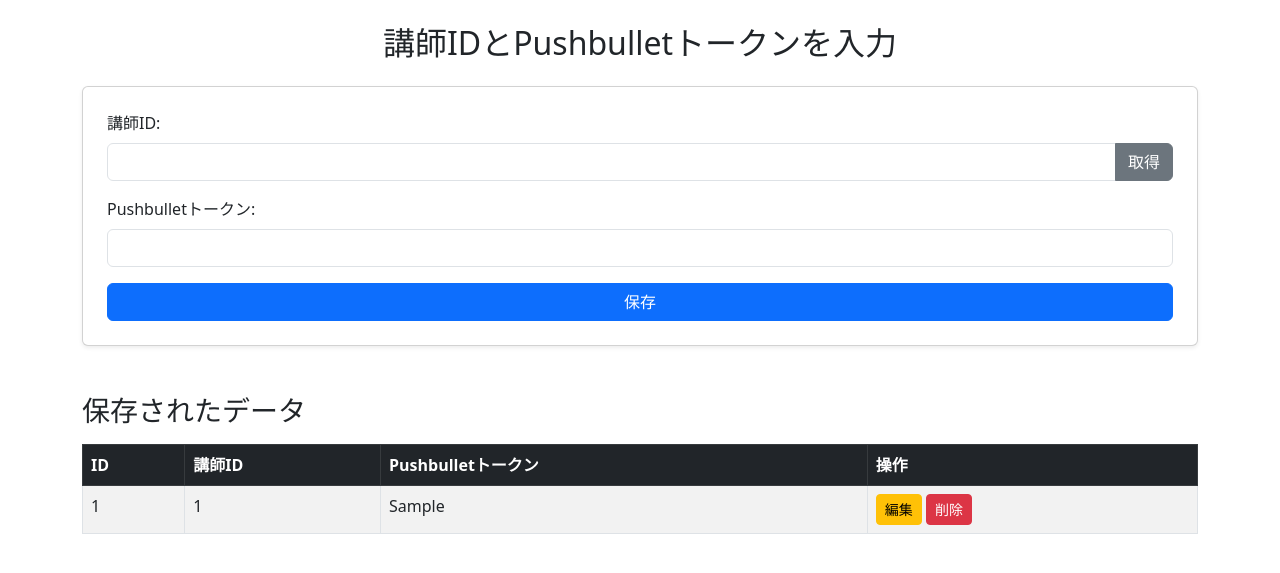
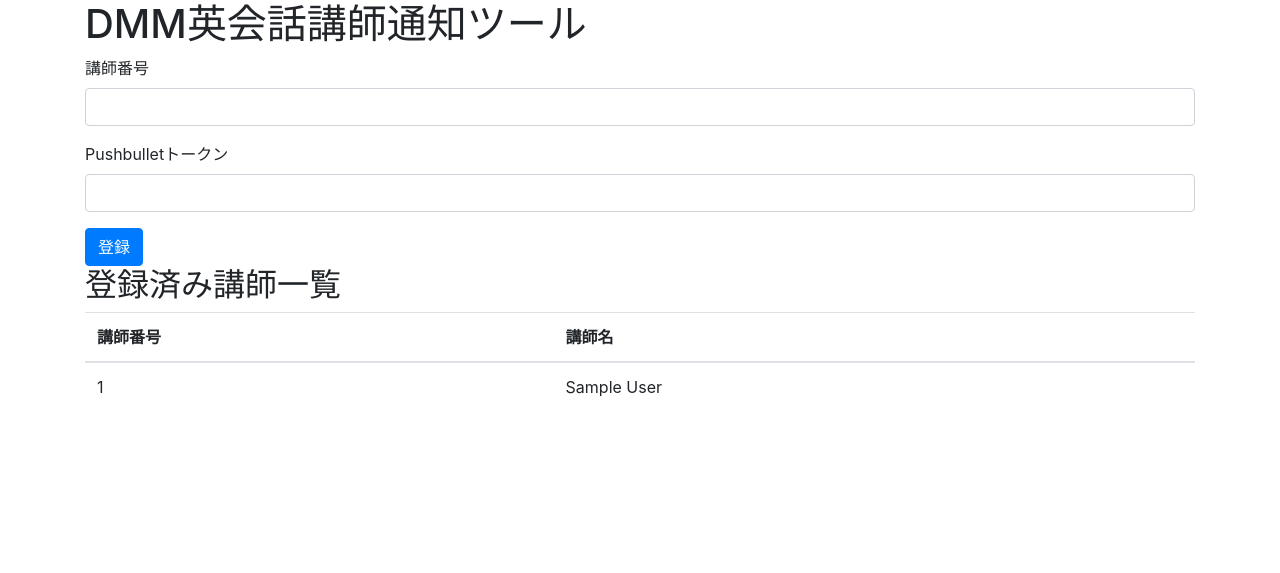
Before and after one commit to Shimomura-Rako/flask-app, a Flask app: page / in a window 1280 px wide. Shown: the top 573 px of the page. Run offline with Flask 3, Linux system fonts and the light colour scheme; tables that the repository leaves empty hold one stand-in row (values such as "Sample post"); some libraries are stand-ins or nearby versions.

Commit message:
Update app.py and index.html

```diff
--- a/app.py
+++ b/app.py
@@ -20,7 +20,7 @@
 
 app = Flask(__name__)
 
-app.config['SQLALCHEMY_DATABASE_URI'] = 'sqlite:///database.db'  # SQLiteを使用
+app.config['SQLALCHEMY_DATABASE_URI'] = 'sqlite:///database.db'
 
 app.config['SQLALCHEMY_TRACK_MODIFICATIONS'] = False
 
@@ -38,6 +38,8 @@
 
     teacher_id = db.Column(db.String(100), nullable=False)
 
+    teacher_name = db.Column(db.String(255), nullable=True)
+
     pushbullet_token = db.Column(db.String(255), nullable=False)
 
 
@@ -50,11 +52,35 @@
 
 
 
+# 講師名を取得する関数
+
+def get_teacher_name(teacher_id):
+
+    load_url = f"https://eikaiwa.dmm.com/teacher/index/{teacher_id}/"
+
+    headers = {"User-Agent": "Mozilla/5.0"}
+
+    html = requests.get(load_url, headers=headers)
+
+
+
+    if html.status_code != 200:
+
+        return None
+
+
+
+    soup = BeautifulSoup(html.content, "html.parser")
+
+    teacher_name_tag = soup.find("h1")
+
+    return teacher_name_tag.text.strip() if teacher_name_tag else "不明な講師"
+
+
+
 # Pushbullet通知を送信する関数
 
 def send_push_notification(user_token, teacher_id, name):
-
-    """Push通知を送信"""
 
     try:
 
@@ -72,83 +98,27 @@
 
 
 
-# 予約状況を確認し、通知を送る関数
+# 予約状況を確認する関数
 
 def check_teacher_availability():
 
-    """データベースに登録された全ユーザーの予約状況を確認し、必要なら通知"""
-
-    users = UserData.query.all()  # データベース内の全ユーザーを取得
+    users = UserData.query.all()
 
     for user in users:
 
-        teacher_id = user.teacher_id
+        teacher_name = get_teacher_name(user.teacher_id)
 
-        user_token = user.pushbullet_token
+        if teacher_name:
+
+            send_push_notification(user.pushbullet_token, user.teacher_id, teacher_name)
 
 
 
-        # 教師ページURLを生成
-
-        load_url = f"https://eikaiwa.dmm.com/teacher/index/{teacher_id}/"
-
-        headers = {
-
-            "User-Agent": "Mozilla/5.0 (Windows NT 10.0; Win64; x64) AppleWebKit/537.36 (KHTML, like Gecko) Chrome/122.0.0.0 Safari/537.36"
-
-        }
-
-        html = requests.get(load_url, headers=headers)
-
-
-
-        if html.status_code != 200:
-
-            print(f"⚠️ {teacher_id} のページが見つかりません (ステータスコード: {html.status_code})")
-
-            continue
-
-
-
-        soup = BeautifulSoup(html.content, "html.parser")
-
-
-
-        # 講師名を取得
-
-        teacher_name_tag = soup.find("h1")
-
-        if teacher_name_tag and teacher_name_tag.text:
-
-            teacher_name = teacher_name_tag.text.strip()
-
-        else:
-
-            teacher_name = "不明な講師"
-
-
-
-        print(f"🎤 取得した講師名: {teacher_name}")  # デバッグ用
-
-
-
-        # 予約状況を確認（仮のコード）
-
-        # ここで予約情報をチェックし、必要に応じて通知を送信します
-
-
-
-        # 例: 予約可の場合にPush通知を送る
-
-        send_push_notification(user_token, teacher_id, teacher_name)
-
-
-
-# APSchedulerを使って定期的にスクレイピングを実行
+# APSchedulerで定期実行
 
 scheduler = BackgroundScheduler()
 
-scheduler.add_job(check_teacher_availability, 'interval', minutes=1)  # 1分ごとに実行
+scheduler.add_job(check_teacher_availability, 'interval', minutes=1)
 
 scheduler.start()
 
@@ -174,13 +144,21 @@
 
         else:
 
-            new_data = UserData(teacher_id=teacher_id, pushbullet_token=pushbullet_token)
+            teacher_name = get_teacher_name(teacher_id)
 
-            db.session.add(new_data)
+            if not teacher_name:
 
-            db.session.commit()
+                flash("講師情報が取得できませんでした。番号を確認してください。", "danger")
 
-            flash("データを保存しました！", "success")
+            else:
+
+                new_data = UserData(teacher_id=teacher_id, teacher_name=teacher_name, pushbullet_token=pushbullet_token)
+
+                db.session.add(new_data)
+
+                db.session.commit()
+
+                flash(f"{teacher_name} (講師番号: {teacher_id}) を登録しました！", "success")
 
 
 
@@ -196,8 +174,6 @@
 
 if __name__ == "__main__":
 
-    # Render用にポートとホスト設定を変更
+    port = int(os.environ.get("PORT", 5000))
 
-    port = int(os.environ.get("PORT", 5000))  # Renderが指定したポートを使用
-
-    app.run(host="0.0.0.0", port=port, debug=True, use_reloader=False)  # 全てのIPアドレスからアクセス可能にする
+    app.run(host="0.0.0.0", port=port, debug=True, use_reloader=False)
--- a/templates/index.html
+++ b/templates/index.html
@@ -1,98 +1,101 @@
 <!DOCTYPE html>
-<html lang="ja">
+
+<html>
+
 <head>
-    <meta charset="UTF-8">
-    <meta name="viewport" content="width=device-width, initial-scale=1.0">
-    <title>設定画面</title>
-    <link href="https://cdn.jsdelivr.net/npm/bootstrap@5.3.0/dist/css/bootstrap.min.css" rel="stylesheet">
+
+    <title>DMM英会話講師通知ツール</title>
+
+    <link rel="stylesheet" href="https://stackpath.bootstrapcdn.com/bootstrap/4.5.2/css/bootstrap.min.css">
+
 </head>
-<body class="container mt-4">
 
-    <h2 class="text-center mb-4">講師IDとPushbulletトークンを入力</h2>
+<body>
 
-    <!-- エラーメッセージ表示 -->
+    <div class="container">
+
+        <h1>DMM英会話講師通知ツール</h1>
+
         {% with messages = get_flashed_messages(with_categories=true) %}
+
             {% if messages %}
+
                 {% for category, message in messages %}
-                <div class="alert alert-{{ category }}">{{ message }}</div>
+
+                    <div class="alert alert-{{ category }}">
+
+                        {{ message }}
+
+                    </div>
+
                 {% endfor %}
+
             {% endif %}
+
         {% endwith %}
 
-    <div class="card p-4 shadow-sm">
+
+
         <form method="POST">
-            <div class="mb-3">
-                <label for="teacher_id" class="form-label">講師ID:</label>
-                <div class="input-group">
-                    <input type="text" id="teacher_id" name="teacher_id" class="form-control" required>
-                    <button type="button" class="btn btn-secondary" onclick="fetchTeacherName()">取得</button>
-                </div>
-                <small id="teacher_name" class="text-muted"></small>
+
+            <div class="form-group">
+
+                <label for="teacher_id">講師番号</label>
+
+                <input type="text" class="form-control" id="teacher_id" name="teacher_id" required>
+
             </div>
 
-            <div class="mb-3">
-                <label for="pushbullet_token" class="form-label">Pushbulletトークン:</label>
-                <input type="text" name="pushbullet_token" class="form-control" required>
+            <div class="form-group">
+
+                <label for="pushbullet_token">Pushbulletトークン</label>
+
+                <input type="text" class="form-control" id="pushbullet_token" name="pushbullet_token" required value="{{ session.pushbullet_token }}">
+
             </div>
 
-            <button type="submit" class="btn btn-primary w-100">保存</button>
+            <button type="submit" class="btn btn-primary">登録</button>
+
         </form>
+
+
+
+        <h2>登録済み講師一覧</h2>
+
+        <table class="table">
+
+            <thead>
+
+                <tr>
+
+                    <th>講師番号</th>
+
+                    <th>講師名</th>
+
+                </tr>
+
+            </thead>
+
+            <tbody>
+
+                {% for data in all_data %}
+
+                <tr>
+
+                    <td>{{ data.teacher_id }}</td>
+
+                    <td>{{ data.teacher_name }}</td>
+
+                </tr>
+
+                {% endfor %}
+
+            </tbody>
+
+        </table>
+
     </div>
 
-    <h3 class="mt-5">保存されたデータ</h3>
-    <table class="table table-striped table-bordered mt-3">
-        <thead class="table-dark">
-            <tr>
-                <th>ID</th>
-                <th>講師ID</th>
-                <th>Pushbulletトークン</th>
-                <th>操作</th>
-            </tr>
-        </thead>
-        <tbody>
-            {% for data in all_data %}
-            <tr>
-                <td>{{ data.id }}</td>
-                <td>{{ data.teacher_id }}</td>
-                <td>{{ data.pushbullet_token }}</td>
-                <td>
-                    <a href="/edit/{{ data.id }}" class="btn btn-warning btn-sm">編集</a>
-                    <a href="/delete/{{ data.id }}" class="btn btn-danger btn-sm" onclick="return confirm('削除しますか？');">削除</a>
-                </td>
-            </tr>
-            {% endfor %}
-        </tbody>
-    </table>
+</body>
 
-    <script src="https://cdn.jsdelivr.net/npm/bootstrap@5.3.0/dist/js/bootstrap.bundle.min.js"></script>
-
-    <script>
-        function fetchTeacherName() {
-            const teacherId = document.getElementById("teacher_id").value;
-            if (!teacherId) {
-                alert("講師IDを入力してください！");
-                return;
-            }
-
-            fetch("/get_teacher_name", {
-                method: "POST",
-                headers: { "Content-Type": "application/json" },
-                body: JSON.stringify({ teacher_id: teacherId })
-            })
-            .then(response => response.json())
-            .then(data => {
-                if (data.name) {
-                    document.getElementById("teacher_name").innerText = "講師名: " + data.name;
-                } else {
-                    document.getElementById("teacher_name").innerText = "講師名を取得できませんでした。";
-                }
-            })
-            .catch(error => {
-                console.error("エラー:", error);
-                document.getElementById("teacher_name").innerText = "エラーが発生しました。";
-            });
-        }
-    </script>
-
-</body>
 </html>
```
Lines whose indentation alone changed are shown as unchanged.
